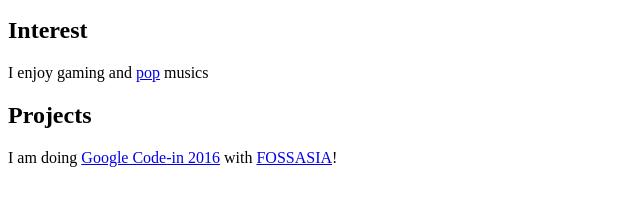
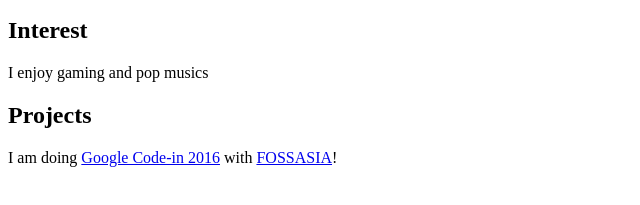
Before and after one commit to dhs17y1bleongkimyang/dhsy1bleongkimyang.github.io, a plain HTML site: page index.html in a window 1280 px wide. Shown: the part 137-342 px from the top of the page, 0-640 px from the left. Drawn offline with Linux system fonts and the light colour scheme.

Commit message:
Update index.html

```diff
--- a/index.html
+++ b/index.html
@@ -9,7 +9,7 @@
       <h2> About </h2>
       <p> Hi! My name is Leong Kimyang, a 13 year old and I am from <a href="http://dunmanhigh.moe.edu.sg">Dunman High</a> Singapore </p>
       <h2>Interest</h2>
-      <p>I enjoy gaming and <a href="https://en.wikipedia.org/wiki/Black_Pink"> pop</a> musics </p>
+      <p>I enjoy gaming and <a href="https://en.wikipedia.org/wiki/Black_Pink"></a>pop musics </p>
       <h2> Projects </h2>
       <p>I am doing <a href="http://codein.withgoogle.com">Google Code-in 2016</a> with <a href="http://fossasia.org">FOSSASIA</a>!</p>
     </body>
```
